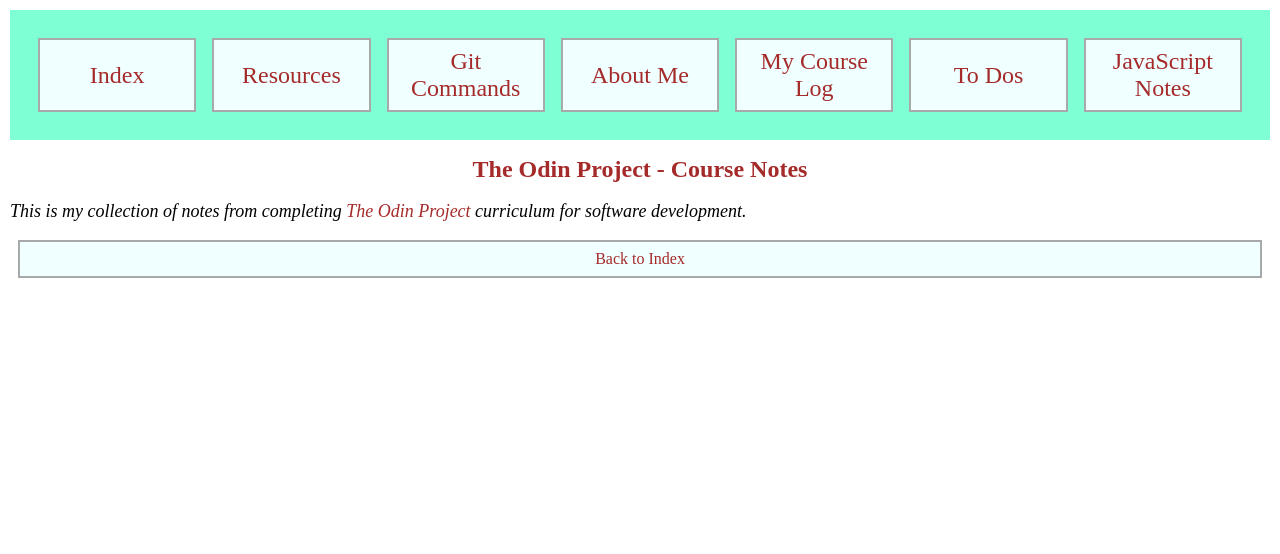
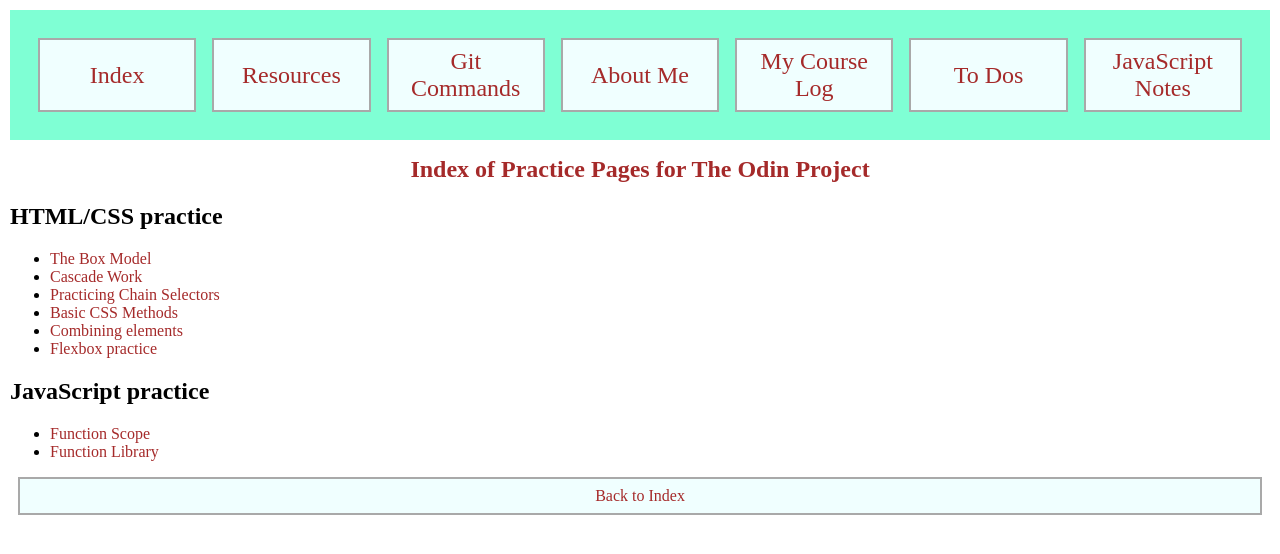
Before and after one commit to mandi628/odin-project, a plain HTML site: page pages/practice.html in a window 1280 px wide. Drawn offline with Linux system fonts and the light colour scheme.

Commit message:
Update practice page index

```diff
--- a/pages/practice.html
+++ b/pages/practice.html
@@ -14,8 +14,21 @@
             <a class="menu" href="todo.html">To Dos</a>
             <a class="menu" href="javascript.html">JavaScript Notes</a>
         </nav>
-    <h1>The Odin Project - Course Notes</h1>
-    <p>This is my collection of notes from completing <a href="https://www.theodinproject.com">The Odin Project</a> curriculum for software development.</p>
+    <h1>Index of Practice Pages for The Odin Project</h1>
+    <h2>HTML/CSS practice</h2>
+    <ul>
+        <li><a href="practice/boxmodel.html">The Box Model</a></li>
+        <li><a href="practice/cascade.html">Cascade Work</a></li>
+        <li><a href="practice/chain-selectors.html">Practicing Chain Selectors</a></li>
+        <li><a href="practice/css-methods.html">Basic CSS Methods</a></li>
+        <li><a href="practice/desc-combin.html">Combining elements</a></li>
+        <li><a href="practice/flexbox.html">Flexbox practice</a></li>
+    </ul>
+    <h2>JavaScript practice</h2>
+    <ul>
+        <li><a href="practice/function-scope.html">Function Scope</a></li>
+        <li><a href="practice/function-library.html">Function Library</a></li>
+    </ul>
     <a class="menu" href="../index.html">Back to Index</a>
 </body>
 </html>
```
